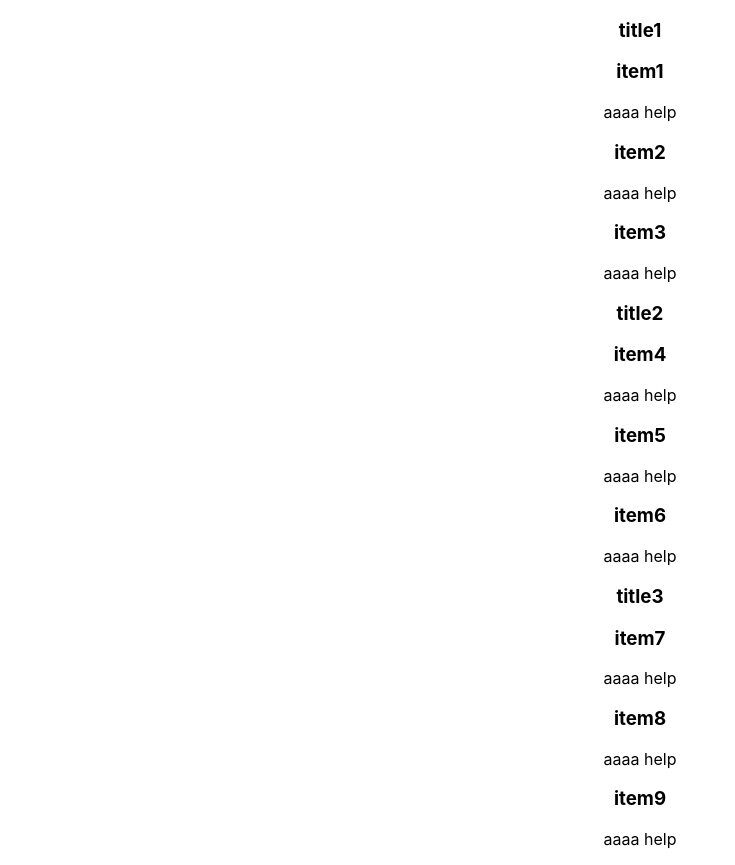
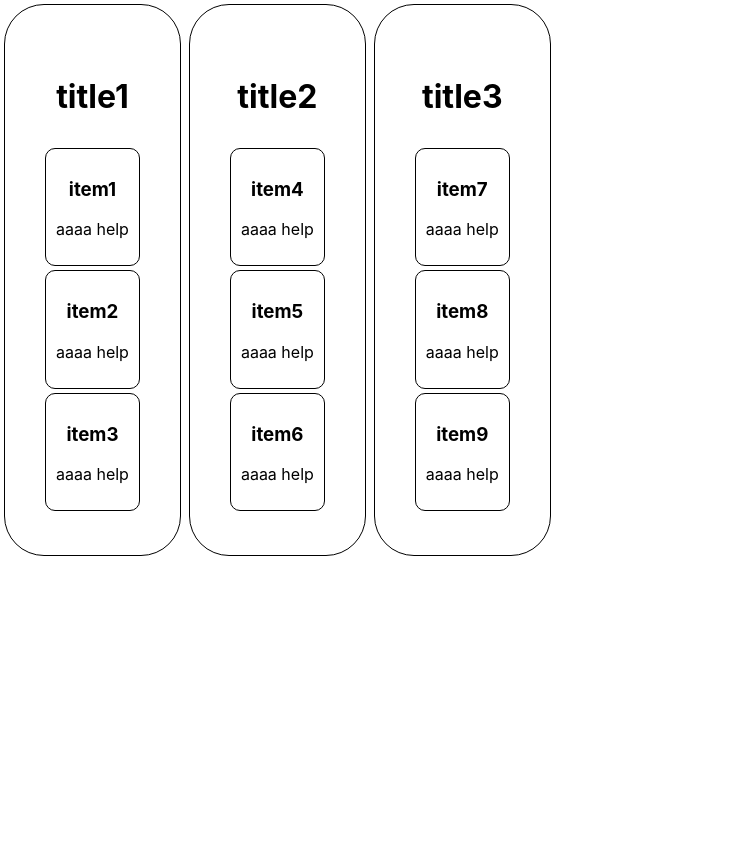
Before and after one commit to tairobinett/kanbanlike, a React (Create React App) app in the folder frontend/: page / in a window 1280 px wide. Shown: the whole page, without its empty margins (0-735 px from the left). After the commit the page ends 800 px from the top, so only its background shows below. Built offline with nearby package versions, Linux system fonts and the light colour scheme.

Commit message:
Added CSS elements to item, column, list.

```diff
--- a/frontend/src/App.css
+++ b/frontend/src/App.css
@@ -36,3 +36,26 @@
     transform: rotate(360deg);
   }
 }
+
+.list {
+  display:flex;
+
+}
+
+.column {
+  border:1px solid;
+  border-radius: 40px;
+  padding: 40px;
+  margin: 4px;
+}
+
+.item {
+  border: 1px solid;
+  padding: 10px;
+  border-radius: 10px;
+  margin-bottom: 4px;
+}
+
+.title {
+  font-size: 32px;
+}
--- a/frontend/src/components/Column.js
+++ b/frontend/src/components/Column.js
@@ -5,7 +5,7 @@ const Column = ({title, items}) => {
     return (
         <div className='column'>
 
-            <h3>{title}</h3>
+            <h3 className='title'>{title}</h3>
             {items.map((item, index) => (
                 <Item key={index} name={item.name} body={item.body}/>
             ))}
--- a/frontend/src/components/Item.js
+++ b/frontend/src/components/Item.js
@@ -2,7 +2,7 @@ import React from 'react';
 
 const Item = ({name, body}) => {
     return (
-        <div className='Item'>
+        <div className='item'>
             <h3>{name}</h3>
             <p>{body}</p>
         </div>
```
